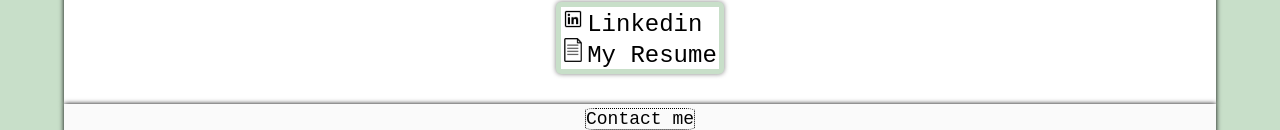
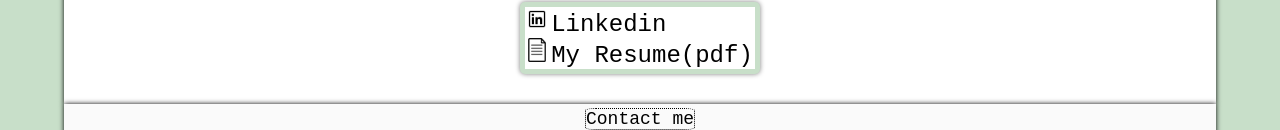
Before and after one commit to cartbank/myportfolio, a plain HTML site: page index.html in a window 1280 px wide. Shown: the part 1566-1696 px from the top of the page. Drawn offline with Linux system fonts and the light colour scheme.

Commit message:
Update index.html

```diff
--- a/index.html
+++ b/index.html
@@ -80,7 +80,7 @@
             <h2>My Links</h2>
             <ul class = "mylinks">
                 <li><img src = "images/linkedin.png" alt = "the Linkedin logo"><a href = "https://www.linkedin.com/in/carter-banks-3491b5267/">Linkedin</a></li>
-                <li><img src = "images/resume.png" alt = "an icon of a document"><a href = "assets/Carter-Banks-Resume.pdf">My Resume</a></li>
+                <li><img src = "images/resume.png" alt = "an icon of a document"><a href = "assets/Carter-Banks-Resume.pdf">My Resume(pdf)</a></li>
             </ul>
         </div>
     </main>
```
